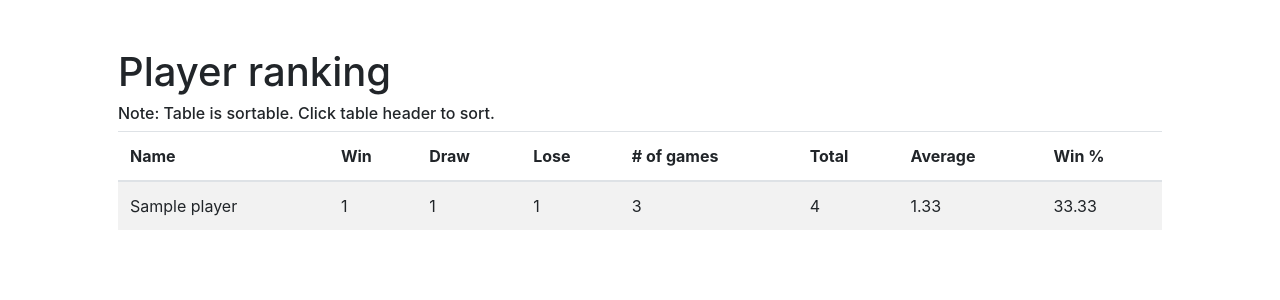
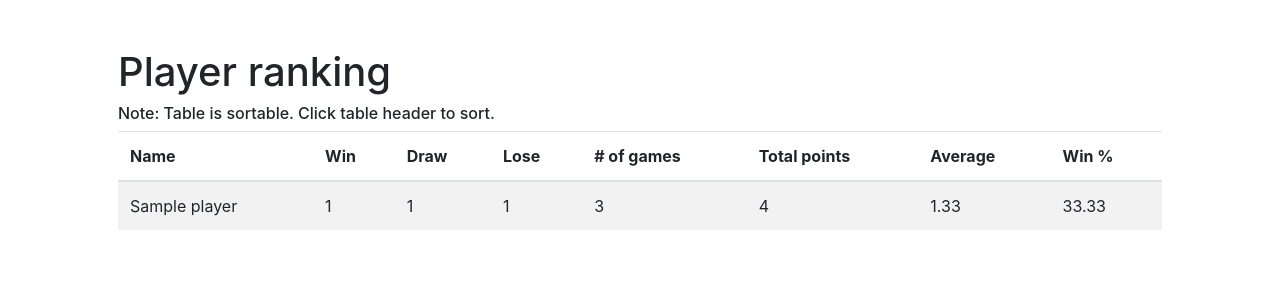
Before and after one commit to keviinx/kickeridoo50, a Flask app: page /player-ranking in a window 1280 px wide. Shown: the part 158-458 px from the top of the page. Run offline with Flask 3, Linux system fonts and the light colour scheme; tables that the repository leaves empty hold one stand-in row (values such as "Sample post"); some libraries are stand-ins or nearby versions.

Commit message:
Update player-ranking.html

```diff
--- a/templates/player-ranking.html
+++ b/templates/player-ranking.html
@@ -15,7 +15,7 @@
                 <th>Draw</th>
                 <th>Lose</th>
                 <th># of games</th>
-                <th>Total</th>
+                <th>Total points</th>
                 <th>Average</th>
                 <th>Win %</th>
             </tr>
```
